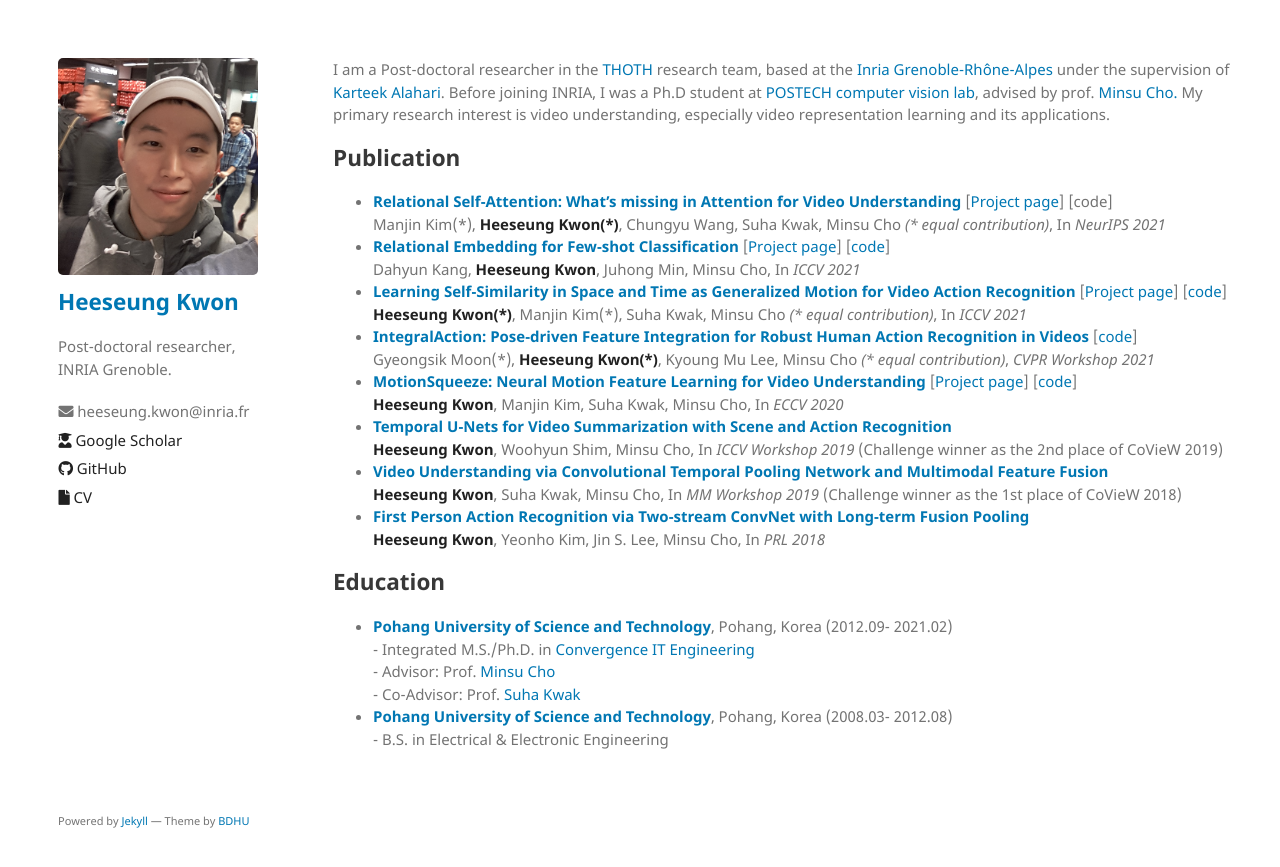
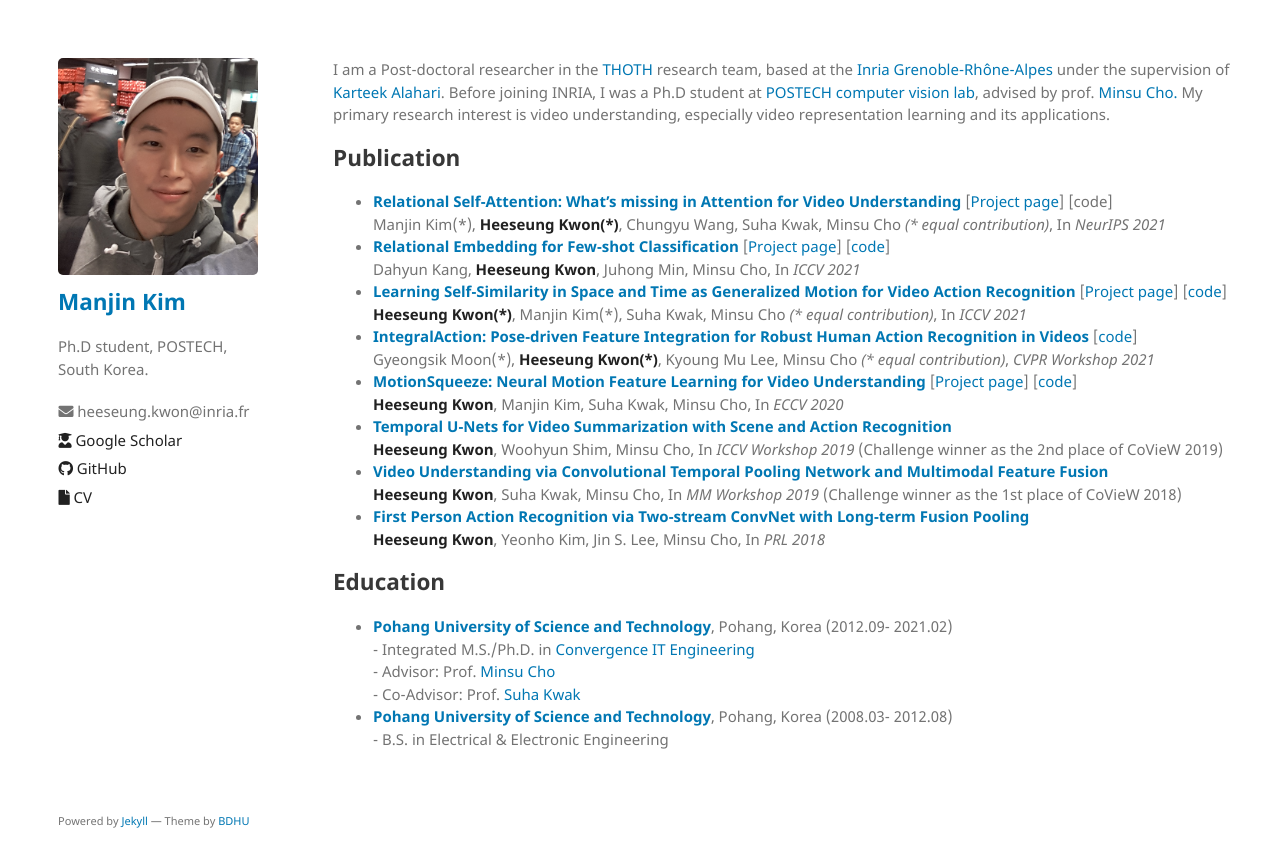
Before and after one commit to KimManjin/KimManjin.github.io, a Jekyll site: the page built from index.md, in a window 1280 px wide. Shown: the top 867 px of the page. Built offline with Jekyll 4.4.1, drawn with Linux system fonts in a browser that asks for light colours; our own code applies the rules of GitHub Pages for plain Markdown files.

Commit message:
Update _config.yml

```diff
--- a/_config.yml
+++ b/_config.yml
@@ -1,5 +1,5 @@
-title: Heeseung Kwon
-description: Post-doctoral researcher, INRIA Grenoble.
+title: Manjin Kim
+description: Ph.D student, POSTECH, South Korea.
 show_downloads: false
 google_analytics: UA-108144808-1
 # theme: jekyll-theme-minimalist
```
